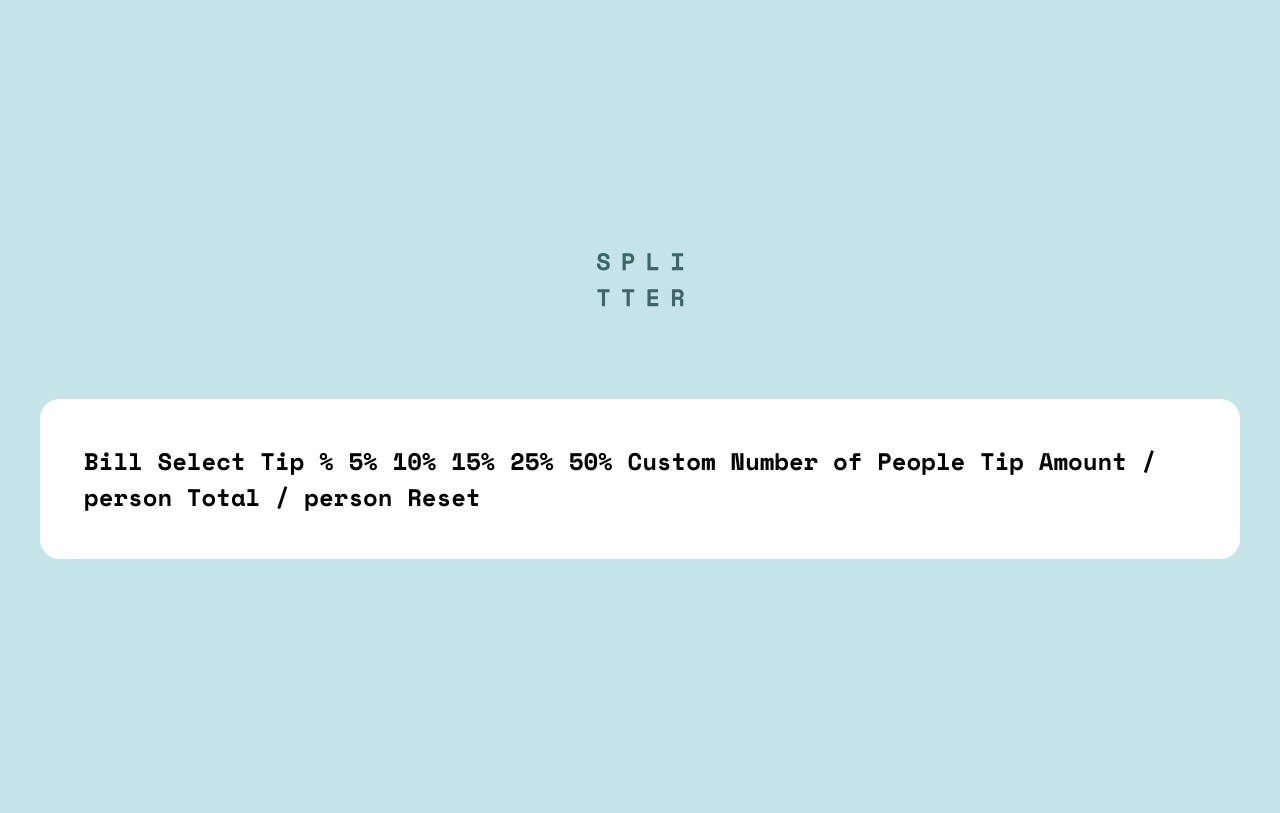
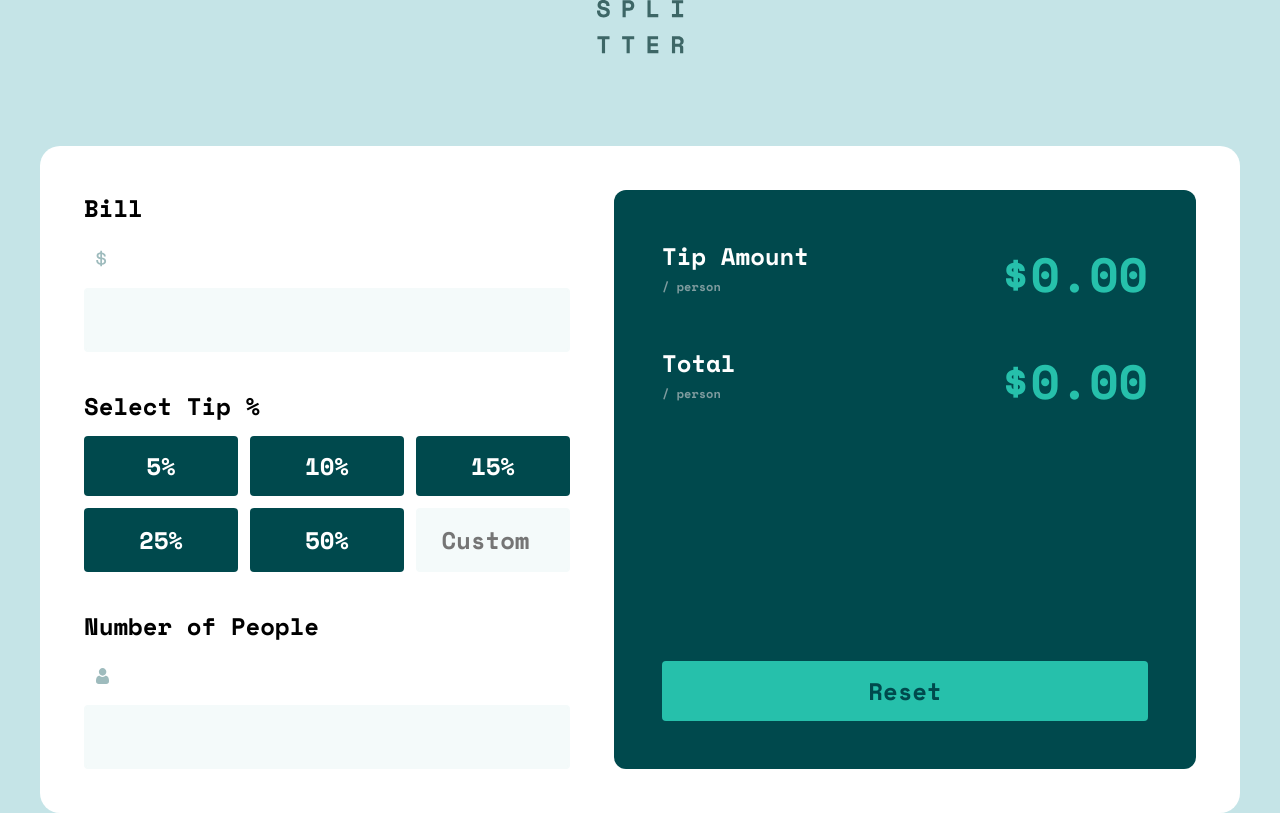
Before and after one commit to ankantalukdar/fem-tip-calculator, a plain HTML site: page index.html in a window 1280 px wide. Drawn offline with nearby package versions, Linux system fonts and the light colour scheme.

Commit message:
added css

```diff
--- a/index.html
+++ b/index.html
@@ -14,22 +14,57 @@
   <div class="container">
     <img src="images/logo.svg" alt="">
     <div class="main-section">
-    Bill
-    Select Tip %
-    5%
-    10%
-    15%
-    25%
-    50%
-    Custom
-    Number of People
-    Tip Amount
-    / person
-    Total
-    / person
-    Reset
+      <div class="column-one">
+        <div class="c1-gap">
+          <p>Bill</p>
+          <div class="input-img">
+            <img src="images/icon-dollar.svg" alt="">
+            <input type="number" min="0">
+          </div>
+        </div>
+        <div class="c1-gap">
+          <p>Select Tip %</p>
+          <div class="bt-tip-wrap">
+            <button class="bt-tip">5%</button>
+            <button class="bt-tip">10%</button>
+            <button class="bt-tip">15%</button>
+            <button class="bt-tip">25%</button>
+            <button class="bt-tip">50%</button>
+            <input type="number" min="0" class="input-custom" placeholder="Custom">
+          </div>
+        </div>
+        <div class="c1-gap">
+          <p>Number of People</p>
+          <div class="input-img">
+            <img src="images/icon-person.svg" alt="">
+            <input type="number" min="0">
+          </div>
+        </div>
+      </div>
+      <div class="column-two">
+        <div class="c2-wrap">
+          <div class="flex-row c2-line">
+            <div class="flex-column c2-txt">
+              <p>Tip Amount</p>
+              <p class="per-person">/ person</p>
+            </div>
+            <h1 class="price-total">$0.00</h1>
+          </div>
+          <div>
+            <div class="flex-row c2-line">
+              <div class="flex-column c2-txt">
+                <p>Total</p>
+                <p class="per-person">/ person</p>
+              </div>
+              <h1 class="price-total">$0.00</h1>
+            </div>
+          </div>
+        </div>
+        <button class="bt-reset">Reset</button>
+      </div>
+    </div>
   </div>
-</div>
-  <script src="script.js"></script>
+
+<script src="script.js"></script>
 </body>
 </html>
--- a/script.js
+++ b/script.js
@@ -0,0 +1,5 @@
+const input = document.querySelector('.input-custom');
+
+input.addEventListener('input', function() {
+  input.style.textAlign = 'right'; // Change alignment to right when typing
+});
--- a/style.css
+++ b/style.css
@@ -49,11 +49,6 @@ body {
   background-color: var(--light-grayish-cyan);
 }
 
-/* .logo {
-  display: flex;
-  align-items: center;
-} */
-
 .container {
   display: flex;
   flex-direction: column;
@@ -71,7 +66,130 @@ img {
 }
 
 .main-section {
+  display: flex;
+  gap: var(--space-350);
   background-color: white;
   border-radius: var(--space-200);
   padding: var(--space-350);
 }
+
+.column-one {
+  display: flex;
+  flex-direction: column;
+  flex: 1;
+  gap: var(--space-300);
+}
+
+.c1-gap {
+  display: flex;
+  flex-direction: column;
+  gap: var(--space-100);
+}
+
+.column-two {
+  display: flex;
+  flex-direction: column;
+  flex: 1;
+  gap: var(--space-300);
+  justify-content: space-between;
+  color: white;
+  background-color: var(--very-dark-cyan);
+  padding: var(--space-400);
+  border-radius: var(--space-100);
+}
+
+.column-two .per-person {
+  font-size: .75rem;
+  color: var(--grayish-cyan);
+}
+
+.c2-wrap {
+  display: flex;
+  flex-direction: column;
+  gap: var(--space-300);
+}
+
+.c2-line {
+  justify-content: space-between;
+}
+
+.c2-txt {
+  gap: var(--space-50);
+}
+
+.price-total {
+  color: var(--cyan);
+}
+
+
+.flex-column {
+  display: flex;
+  flex-direction: column;
+}
+
+.flex-row {
+  display: flex;
+}
+
+input {
+  color: var(--grayish-cyan);
+  font-family: var(--font-primary);
+  font-size: var(--font-300);
+  padding: var(--space-100);
+  width: 100%;
+  background-color: var(--very-light-grayish-cyan);
+  border: 2px solid var(--very-light-grayish-cyan);
+  border-radius: var(--space-50);
+  text-align: right;
+  cursor: pointer;
+  outline: none;
+}
+
+input:focus {
+  color: var(--very-dark-cyan);
+  border: 2px solid var(--cyan);
+}
+
+.input-custom {
+  text-align: center;
+}
+
+.bt-tip-wrap {
+  display: grid;
+  grid-template-columns: repeat(3, 1fr);
+  gap: var(--space-100);
+}
+
+button {
+  font-family: var(--font-primary);
+  font-size: var(--font-300);
+  padding: var(--space-100);
+  border: none;
+  cursor: pointer;
+}
+
+.bt-tip {
+  flex: 1;
+  color: white;
+  background-color: var(--very-dark-cyan);
+  border-radius: var(--space-50);
+  width: 100%;
+}
+
+.bt-tip:hover {
+  color: var(--very-dark-cyan);
+  background-color: var(--cyan);
+}
+
+.bt-reset {
+  color: var(--very-dark-cyan);
+  background-color: var(--cyan);
+  border-radius: var(--space-50);
+  width: 100%;
+}
+
+.bt-reset:hover {
+  background-color: var(--light-grayish-cyan);
+}
+
+/* media query 789px */
```
Also changed, not shown: to do.txt (added), 1 other file.
